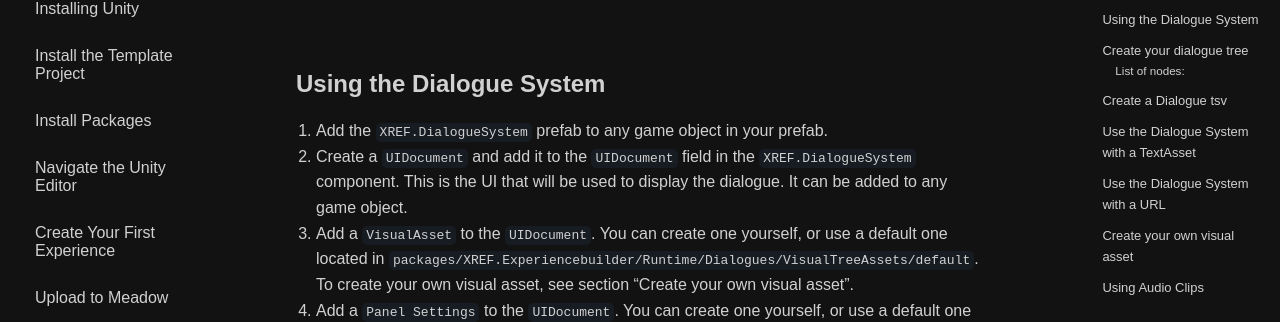
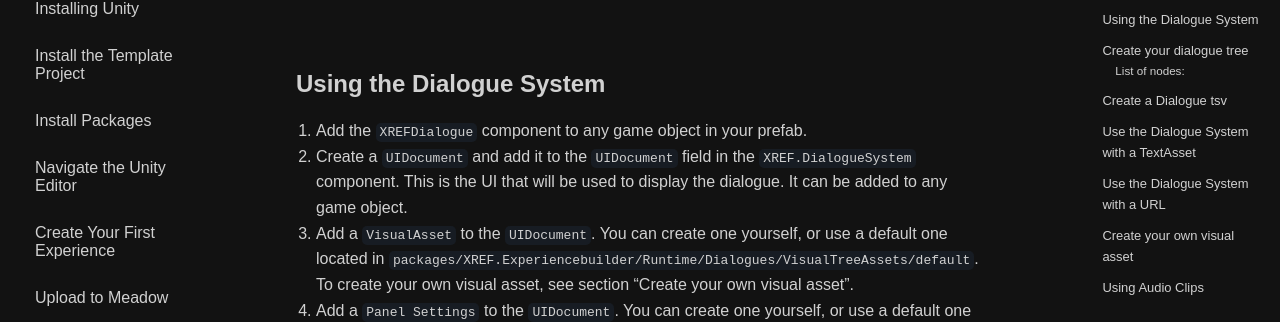
Before and after one commit to untoldgarden/meadow-manual, a Jekyll site: the page built from dialogue-system.md, in a window 1280 px wide and 900 px high, scrolled down 1295 px. Shown: the part 138-460 px from the top of the window. Built offline with Jekyll 4.4.1, drawn with Linux system fonts in a browser that asks for light colours; the table of contents is made by our own code.

Commit message:
Update dialogue-system.md

```diff
--- a/dialogue-system.md
+++ b/dialogue-system.md
@@ -35,7 +35,7 @@ Your dialogue tree is constructed from a `.tsv` sheet with a list of lines of di
 
 ## Using the Dialogue System
 
-1. Add the `XREF.DialogueSystem` prefab to any game object in your prefab.
+1. Add the `XREFDialogue` component to any game object in your prefab.
 2. Create a `UIDocument` and add it to the `UIDocument` field in the `XREF.DialogueSystem` component. This is the UI that will be used to display the dialogue. It can be added to any game object.
 3. Add a `VisualAsset` to the `UIDocument`. You can create one yourself, or use a default one located in `packages/XREF.Experiencebuilder/Runtime/Dialogues/VisualTreeAssets/default`. To create your own visual asset, see section "Create your own visual asset".
 4. Add a `Panel Settings` to the `UIDocument`. You can create one yourself, or use a default one that you find when clicking the little circle next to the `Panel Settings` field.
```
